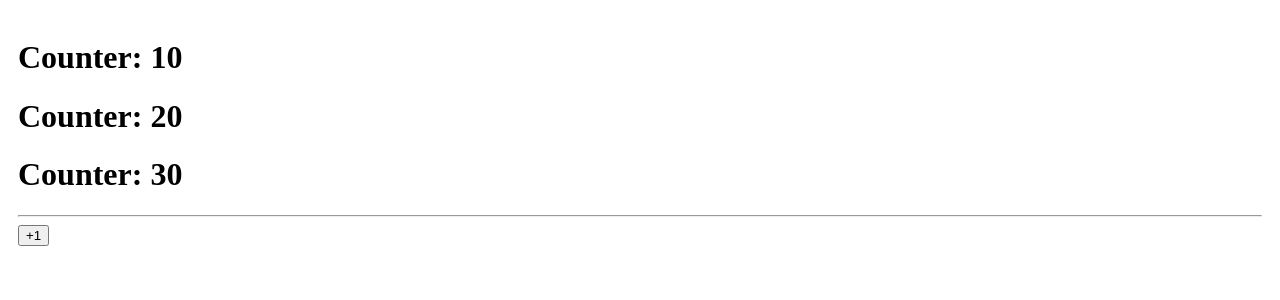
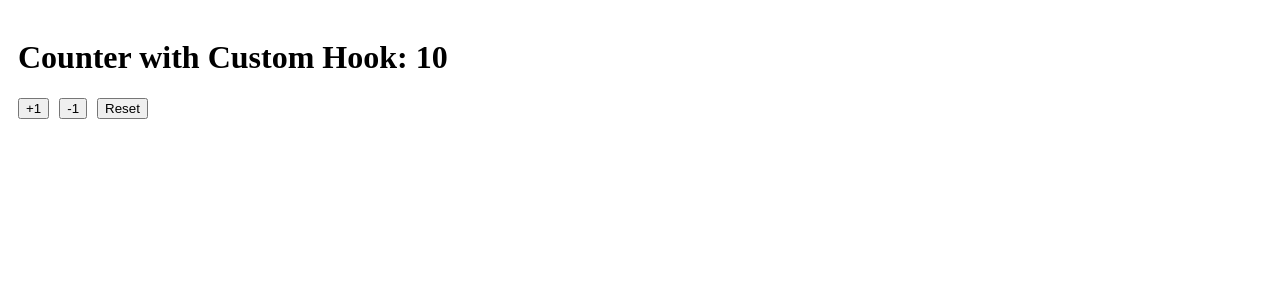
Before and after one commit to Aghent47/hooksApp, a React app: page / in a window 1280 px wide. Shown: the top 300 px of the page. Built offline with nearby package versions, Linux system fonts and the light colour scheme; the HTML template or start-up script is replaced by a standard one.

Commit message:
useCounter - CustomHook

```diff
--- /dev/null
+++ b/src/01-useState/CounterWithCustomHook.jsx
@@ -0,0 +1,17 @@
+import { useCounter } from "../hooks/useCounter"
+
+export const CounterWithCustomHook = () => {
+
+    const { counter } = useCounter();
+
+
+
+  return (
+    <>
+        <h1>Counter with Custom Hook: { counter } </h1>
+        <button className="btn btn-primary">+1</button>
+        <button className="btn btn-primary">-1</button>
+        <button className="btn btn-primary">Reset</button>
+    </>
+  )
+}
--- /dev/null
+++ b/src/hooks/useCounter.js
@@ -0,0 +1,11 @@
+import { useState } from "react";
+
+export const useCounter = ( inicialValue = 10 ) => {
+
+    const [counter, setCounter] = useState(inicialValue);
+
+
+    return{
+        counter,
+    }
+}
--- a/src/main.jsx
+++ b/src/main.jsx
@@ -1,11 +1,12 @@
 import React from 'react';
 import ReactDOM from 'react-dom/client';
-import { CounterApp } from './01-useState/CounterApp';
+import { CounterWithCustomHook } from './01-useState/CounterWithCustomHook';
+/* import { CounterApp } from './01-useState/CounterApp'; */
 /* import { HooksApp } from './HooksApp'; */
 import './index.css'
 
 ReactDOM.createRoot(document.getElementById('root')).render(
   <React.StrictMode>
-    <CounterApp />
+    <CounterWithCustomHook/>
   </React.StrictMode>,
 )
```
